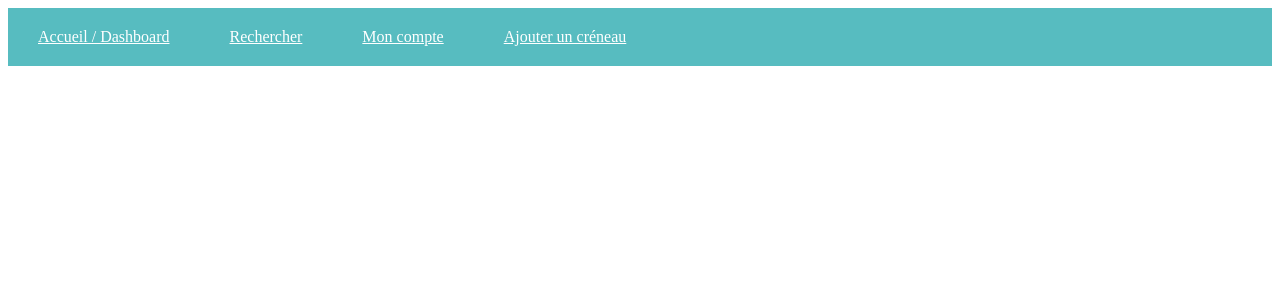
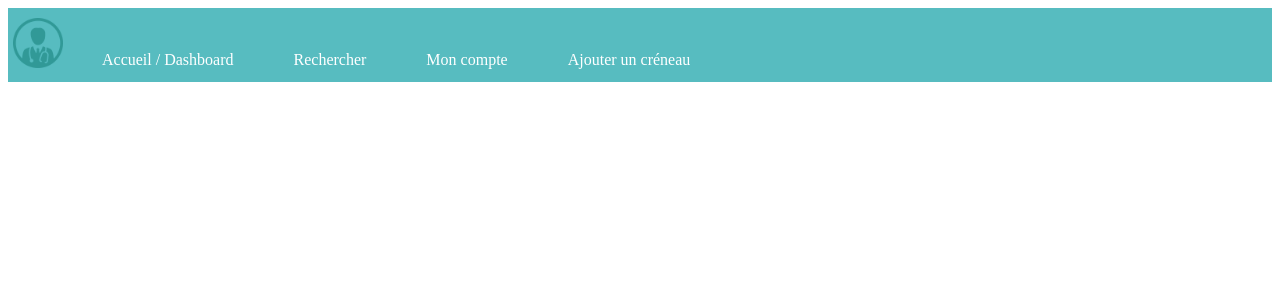
Before and after one commit to thibaultmengus/Patients-Medecins, a PHP site: page /mesFichiersPHP/page.nav/menu_deroulant.html in a window 1280 px wide. Shown: the top 300 px of the page. Run offline with PHP 8.4, Linux system fonts and the light colour scheme.

Commit message:
nav css logo et onglet

```diff
--- a/page.nav/menu_deroulant.css
+++ b/page.nav/menu_deroulant.css
@@ -1,5 +1,16 @@
 /* Menu Déroulant */
+.bloc1{
+	display:inline-block;
+	width:50px;
+	height:50px;
+}
 
+.bloc2{
+	height :50 px;
+	/* vertical-align:middle; */
+	transform: translateY(-50%);
+	display:inline-block;
+}
 nav {
 	width: 100%;
 	background-color: #57bcc0;
@@ -35,18 +46,17 @@ nav label{
 	display: none;
 }
 
-nav a{
-	display: inline-block;
-}
 
 nav > ul > li > a {
 	padding: 20px 30px;
 	color: #FFF;
+	/* text-decoration: unset; */
+	text-decoration : none;
+}
+nav > img  {
+	padding: 10px 5px;
 }
 
-.sousmenu {
-	display: none;
-}
 nav li:hover .sousmenu {
 	display: inline-block;
 	position: absolute;
@@ -54,6 +64,14 @@ nav li:hover .sousmenu {
 	left: 0px;
 	padding: 0px;
 	z-index: 1000;
+}
+nav > ul > li:hover a{
+	padding: 15px 30px 20px 30px;
+	text-decoration: underline;
+}
+
+.sousmenu {
+	display: none;
 }
 
 .sousmenu li{
@@ -66,10 +84,24 @@ nav li:hover .sousmenu {
 	color: #FFF;
 	width: 270px;
 }
-.accueil a
-{
-	decoration:none;
-}
+
+/* .accueil a */
+/* { */
+	/* text-decoration : none; */
+/* } */
+/* .rechercher a */
+/* { */
+	/* text-decoration:none;	 */
+/* } */
+/* .compte a */
+/* { */
+	/* text-decoration:none; */
+/* } */
+/* .creneau a */
+/* { */
+	/* text-decoration:none;	 */
+/* } */
+
 .accueil:hover{
 	border-top: 5px solid #f3f5f5;
 	background-color: rgba(0,146,146,0.15);
@@ -78,11 +110,11 @@ nav li:hover .sousmenu {
 	border-top: 5px solid #f3f5f5;
 	background-color: rgba(0,146,146,0.15);
 }
-.compte:hover{
+.creneau:hover{
 	border-top: 5px solid #f3f5f5;
 	background-color: rgba(0,146,146,0.15);
 }
-.creneau:hover{
+.compte:hover{
 	border-top: 5px solid #f3f5f5;
 	background-color: rgba(0,146,146,0.15);
 }
@@ -92,9 +124,6 @@ nav li:hover .sousmenu {
 	background-color: rgba(0,146,146,0.15);
 }
 
-nav > ul > li:hover a{
-	padding: 15px 30px 20px 30px;
-}
 
 .accueil .sousmenu {
 	background-color: rgb(0,146,146);
@@ -109,10 +138,6 @@ nav > ul > li:hover a{
 }
 
 .creneau  .sousmenu {
-	background-color: rgb(0,146,146);
-}
-
-.compte_user  .sousmenu {
 	background-color: rgb(0,146,146);
 }
 
@@ -136,9 +161,11 @@ nav > ul > li:hover a{
 	background-color: rgb(0,146,146);
 }
 
-.compte_user  .sousmenu li:hover{
-	background-color: rgb(0,146,146);
-}
+
+
+
+
+
 /* menu responsive */
 
 .menu-mobile{
--- a/page.nav/menu_deroulant.html
+++ b/page.nav/menu_deroulant.html
@@ -9,7 +9,8 @@
 	<nav>
 		<label for="menu-mobile" class="menu-mobile">Menu</label>
 		<input type="checkbox" id="menu-mobile" role="button">
-		<ul>
+		<img src="../../logoSite.ico" alt="Logo medecin patient" class="bloc1">
+		<ul class="bloc2">
 			<li class="accueil"> <a href="#">Accueil / Dashboard</a>
 				<!-- <ul class="sousmenu"> -->
 				<!-- </ul> -->
```
